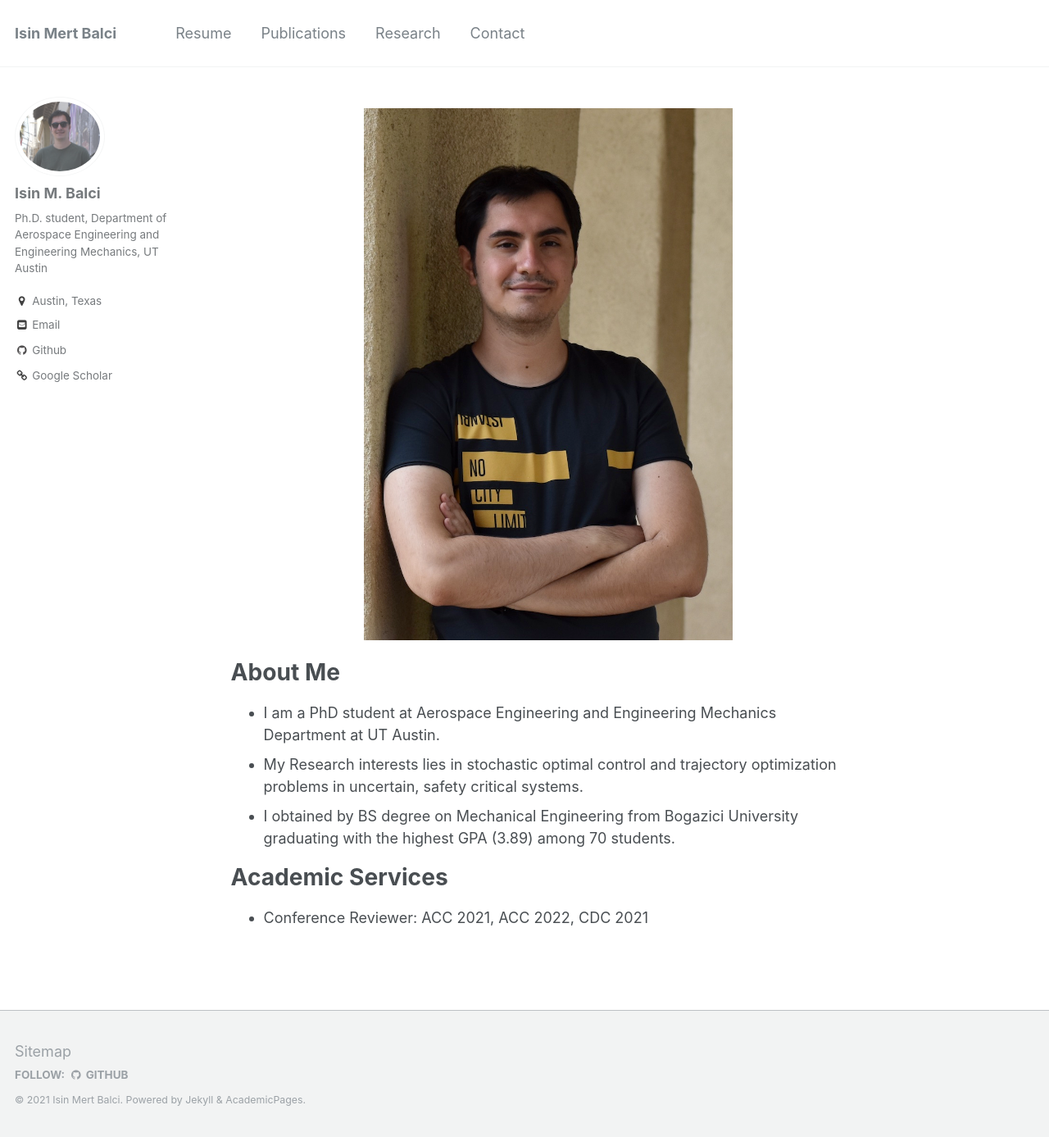
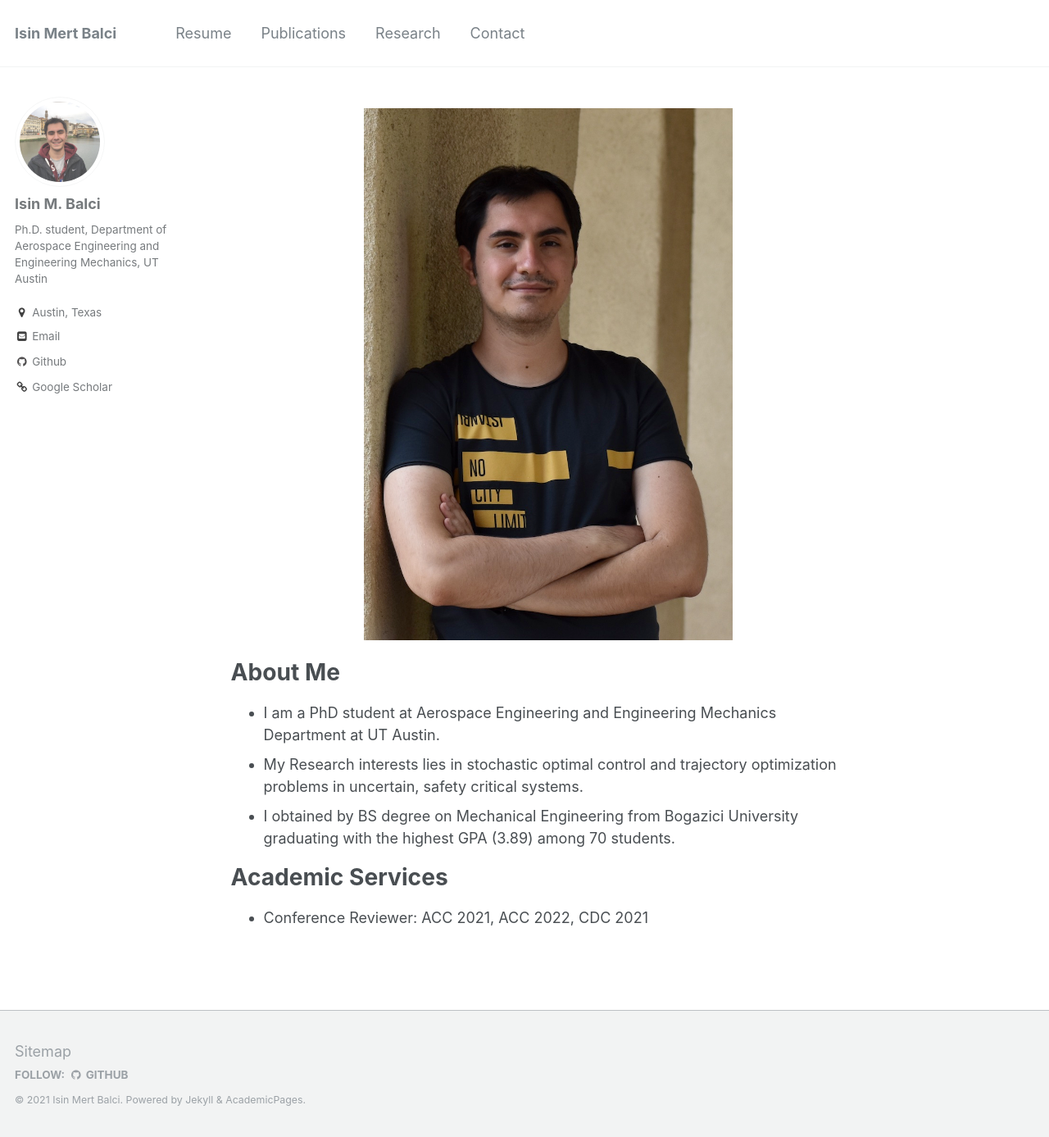
Before and after one commit to isinmert/isinmert.github.io, a Jekyll site: the page built from _pages/about.md, in a window 1280 px wide and 1387 px high. Shown: the whole window at 82% size. Built offline with Jekyll 4.4.1, drawn with Linux system fonts in a browser that asks for light colours.

Commit message:
avatar changed

```diff
--- a/_config.yml
+++ b/_config.yml
@@ -78,7 +78,7 @@ analytics:
 # Site Author
 author:
   name             : "Isin M. Balci"
-  avatar           : "isin-pic.jpg"
+  avatar           : "isin-pic4.jpg"
   bio              : "Ph.D. student, Department of Aerospace Engineering and Engineering Mechanics, UT Austin"
   location         : "Austin, Texas"
   employer         :
```
Also changed, not shown: images/Isin-pic4.jpg (added).
